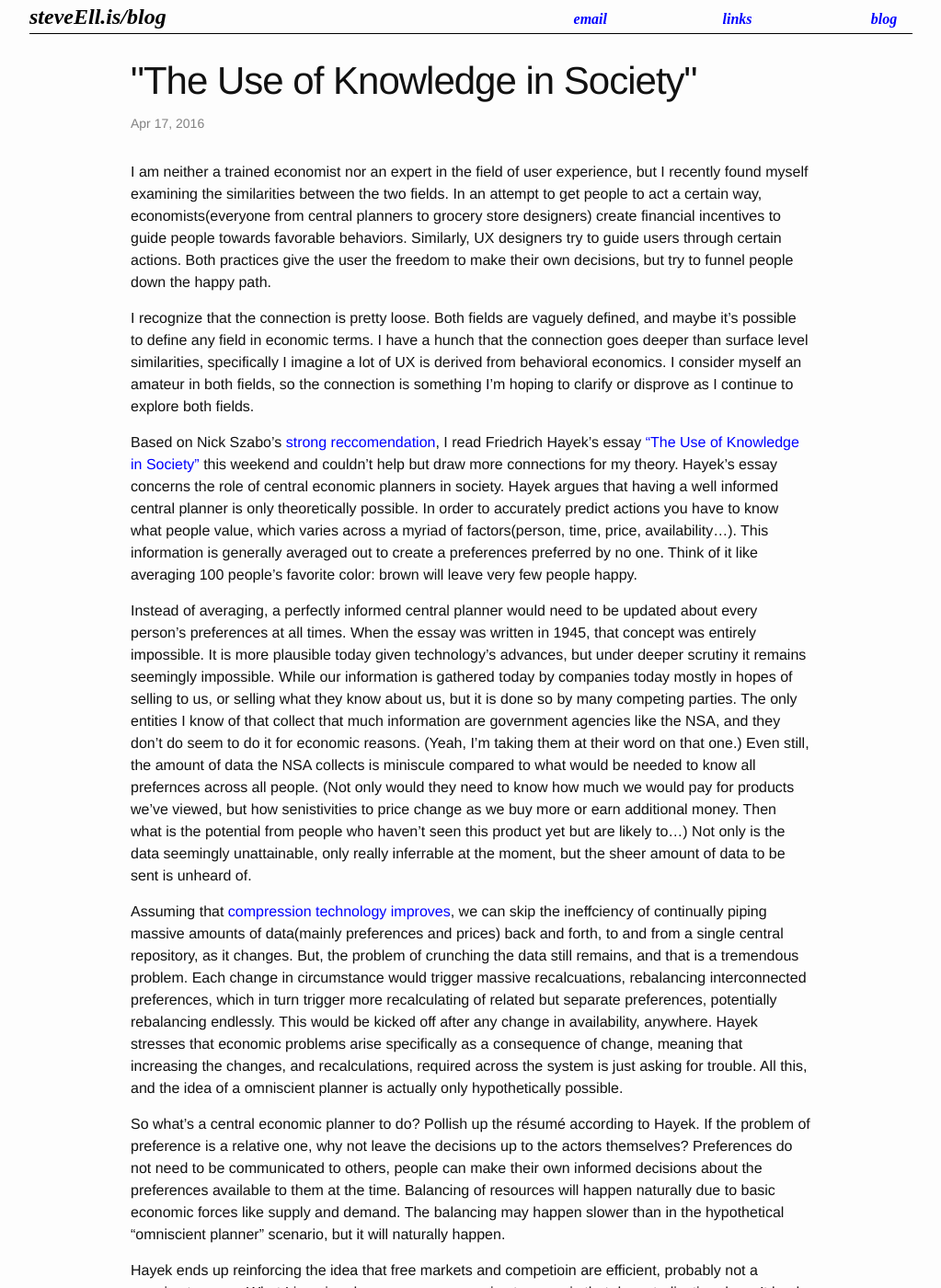
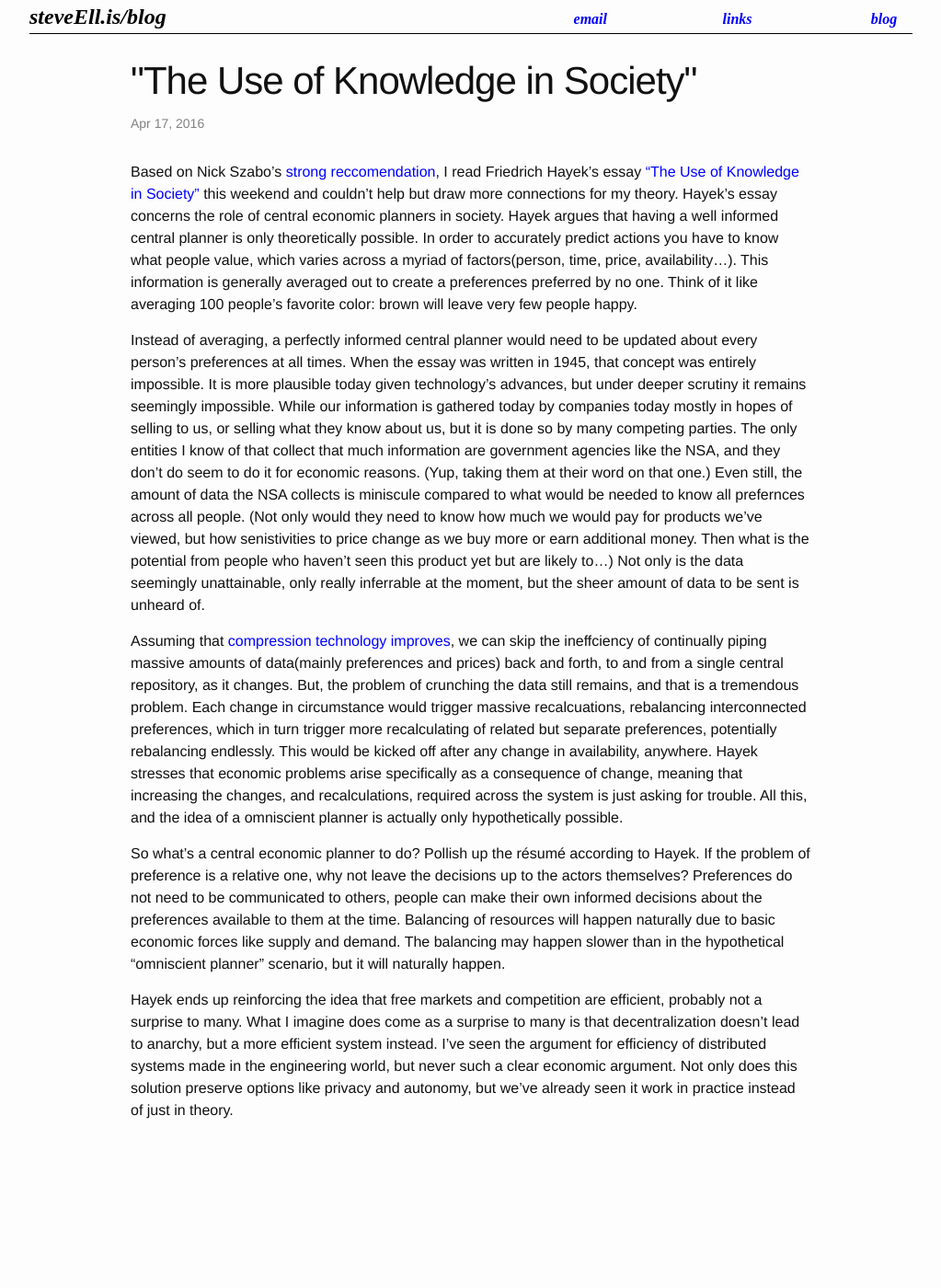
Before and after one commit to se3000/se3000.github.io, a Jekyll site: the page built from _posts/2016-04-17-knowledge_in_society.markdown, in a window 1280 px wide and 1400 px high. Shown: the whole window at 92% size, without its empty margins (128-1151 px from the left). Built offline with Jekyll 4.4.1, drawn with Linux system fonts in a browser that asks for light colours; some of the changed text lies outside the part shown.

Commit message:
Split single rambling post into two posts
Aiming to make them more digestible, as they're a bit chaotic together.

```diff
--- a/_posts/2016-04-17-knowledge_in_society.markdown
+++ b/_posts/2016-04-17-knowledge_in_society.markdown
@@ -3,20 +3,12 @@
 title:  '"The Use of Knowledge in Society"'
 date:   2016-04-17 19:57:00
 ---
-I am neither a trained economist nor an expert in the field of user experience, but I recently found myself examining the similarities between the two fields. In an attempt to get people to act a certain way, economists(everyone from central planners to grocery store designers) create financial incentives to guide people towards favorable behaviors. Similarly, UX designers try to guide users through certain actions. Both practices give the user the freedom to make their own decisions, but try to funnel people down the happy path.
-
-I recognize that the connection is pretty loose. Both fields are vaguely defined, and maybe it's possible to define any field in economic terms. I have a hunch that the connection goes deeper than surface level similarities, specifically I imagine a lot of UX is derived from behavioral economics. I consider myself an amateur in both fields, so the connection is something I'm hoping to clarify or disprove as I continue to explore both fields.
-
 Based on Nick Szabo's [strong reccomendation](https://twitter.com/nickszabo4/status/697295612685979649), I read Friedrich Hayek's essay ["The Use of Knowledge in Society"](http://www.econlib.org/library/Essays/hykKnw1.html) this weekend and couldn't help but draw more connections for my theory. Hayek's essay concerns the role of central economic planners in society. Hayek argues that having a well informed central planner is only theoretically possible. In order to accurately predict actions you have to know what people value, which varies across a myriad of factors(person, time, price, availability...). This information is generally averaged out to create a preferences preferred by no one. Think of it like averaging 100 people's favorite color: brown will leave very few people happy.
 
-Instead of averaging, a perfectly informed central planner would need to be updated about every person's preferences at all times. When the essay was written in 1945, that concept was entirely impossible. It is more plausible today given technology's advances, but under deeper scrutiny it remains seemingly impossible. While our information is gathered today by companies today mostly in hopes of selling to us, or selling what they know about us, but it is done so by many competing parties. The only entities I know of that collect that much information are government agencies like the NSA, and they don't do seem to do it for economic reasons. (Yeah, I'm taking them at their word on that one.) Even still, the amount of data the NSA collects is miniscule compared to what would be needed to know all prefernces across all people. (Not only would they need to know how much we would pay for products we've viewed, but how senistivities to price change as we buy more or earn additional money. Then what is the potential from people who haven't seen this product yet but are likely to...) Not only is the data seemingly unattainable, only really inferrable at the moment, but the sheer amount of data to be sent is unheard of.
+Instead of averaging, a perfectly informed central planner would need to be updated about every person's preferences at all times. When the essay was written in 1945, that concept was entirely impossible. It is more plausible today given technology's advances, but under deeper scrutiny it remains seemingly impossible. While our information is gathered today by companies today mostly in hopes of selling to us, or selling what they know about us, but it is done so by many competing parties. The only entities I know of that collect that much information are government agencies like the NSA, and they don't do seem to do it for economic reasons. (Yup, taking them at their word on that one.) Even still, the amount of data the NSA collects is miniscule compared to what would be needed to know all prefernces across all people. (Not only would they need to know how much we would pay for products we've viewed, but how senistivities to price change as we buy more or earn additional money. Then what is the potential from people who haven't seen this product yet but are likely to...) Not only is the data seemingly unattainable, only really inferrable at the moment, but the sheer amount of data to be sent is unheard of.
 
 Assuming that [compression technology improves](http://www.piedpiper.com/), we can skip the ineffciency of continually piping massive amounts of data(mainly preferences and prices) back and forth, to and from a single central repository, as it changes. But, the problem of crunching the data still remains, and that is a tremendous problem. Each change in circumstance would trigger massive recalcuations, rebalancing interconnected preferences, which in turn trigger more recalculating of related but separate preferences, potentially rebalancing endlessly. This would be kicked off after any change in availability, anywhere. Hayek stresses that economic problems arise specifically as a consequence of change, meaning that increasing the changes, and recalculations, required across the system is just asking for trouble. All this, and the idea of a omniscient planner is actually only hypothetically possible.
 
 So what's a central economic planner to do? Pollish up the résumé according to Hayek. If the problem of preference is a relative one, why not leave the decisions up to the actors themselves? Preferences do not need to be communicated to others, people can make their own informed decisions about the preferences available to them at the time. Balancing of resources will happen naturally due to basic economic forces like supply and demand. The balancing may happen slower than in the hypothetical "omniscient planner" scenario, but it will naturally happen.
 
-Hayek ends up reinforcing the idea that free markets and competioin are efficient, probably not a surprise to many. What I imagine does come as a surprise to many is that decentralization doesn't lead to anarchy, but a more efficient system instead. I've seen the argument for efficiency of distributed systems made in the engineering world, but never such a clear economic argument. Not only does this solution preserve options like prvacy and autonomy, but we've seen it work in practice instead of just in theory.
-
-["Dumb pipes"](https://en.wikipedia.org/wiki/Dumb_pipe) is a sort of a high-level tech idea that I've heard referring to the idea of decentralization on an infrastructure level. The gist is that in the age of telephone operators, it was the job of the people sitting in the middle to make decisions. Eventually instead of asking the operator in the middle for someone, you could dial a number. The control was pushed to the edges, and the need for people sitting in the middle was decreased. Similarly information used to be spread in mass by tradtional media companies, like newspapers and television stations. When the Internet came along, the decision of who decides what is news was pushed out to the edges instead of central parties. The idea is that the system has far more possibilities because a single actor can bring new value to the system instead of waiting for the central connector to introduce it. By lowering the cost of change a more flexible system emerges.
-
-No matter how many times I discover it, the idea that "less is more" always surprises me. Be it in engineering, design, or economics, simplicity rules. Hayek lays out a convincing argument that central planning is overkill, and that a cental controlling party is actually the less efficient for a market. Reading this, I couldn't help but be reminded of what I've heard about how the best design "gets out of the way." Apparently so does the best economic policy too.
+Hayek ends up reinforcing the idea that free markets and competition are efficient, probably not a surprise to many. What I imagine does come as a surprise to many is that decentralization doesn't lead to anarchy, but a more efficient system instead. I've seen the argument for efficiency of distributed systems made in the engineering world, but never such a clear economic argument. Not only does this solution preserve options like privacy and autonomy, but we've already seen it work in practice instead of just in theory.
```
Also changed, not shown: _posts/2016-04-17-economics_as_ux.markdown (added, +8 -0 lines), drafts/use_of_knowledge.md (added, +18 -0 lines).
